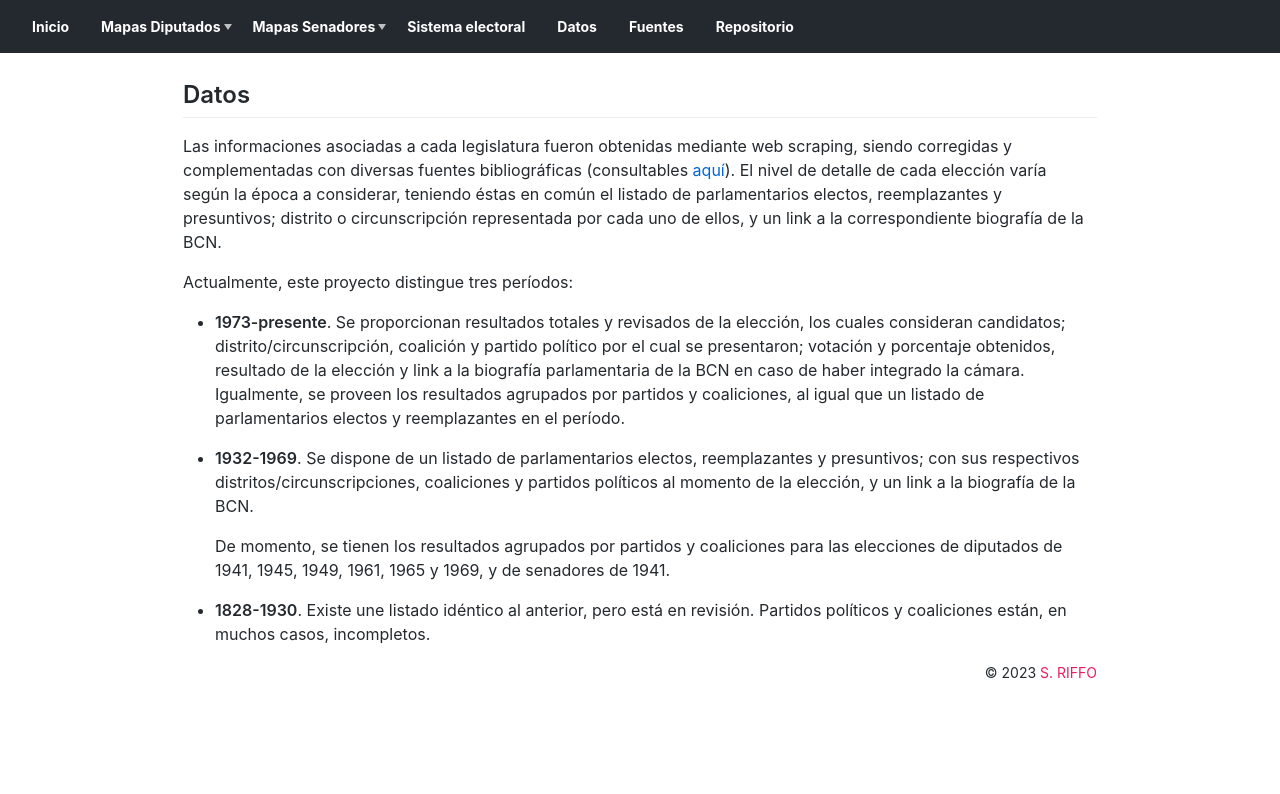
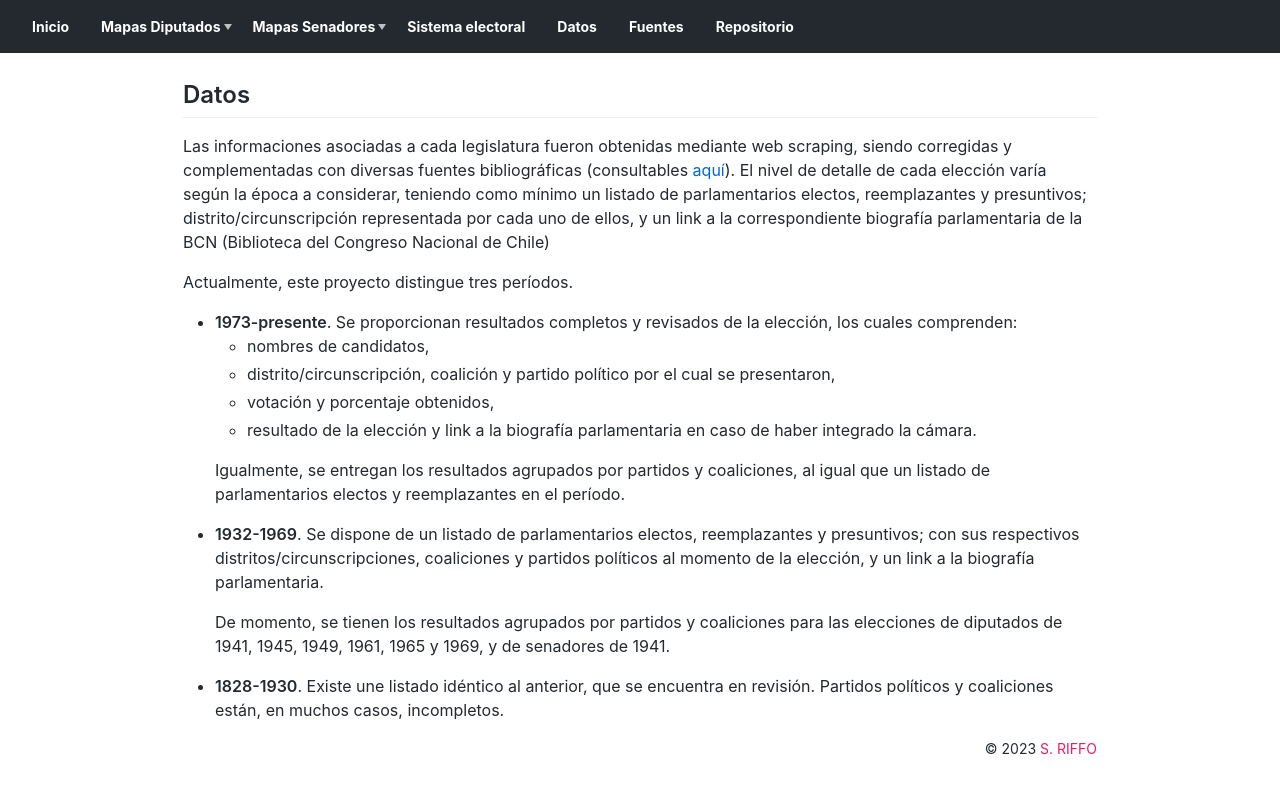
Before and after one commit to sebastianriffo/congreso, a Jekyll site: the page built from es/datos.md, in a window 1280 px wide. Shown: the top 794 px of the page. Built offline with Jekyll 4.4.1, drawn with Linux system fonts in a browser that asks for light colours; nearby versions of some CDN libraries.

```diff
--- a/es/datos.md
+++ b/es/datos.md
@@ -10,13 +10,19 @@ published: True
 order: 5
 ---
 
-Las informaciones asociadas a cada legislatura fueron obtenidas mediante web scraping, siendo corregidas y complementadas con diversas fuentes bibliográficas (consultables [aquí](/fuentes.html)). El nivel de detalle de cada elección varía según la época a considerar, teniendo éstas en común el listado de parlamentarios electos, reemplazantes y presuntivos; distrito o circunscripción representada por cada uno de ellos, y un link a la correspondiente biografía de la BCN.
+Las informaciones asociadas a cada legislatura fueron obtenidas mediante web scraping, siendo corregidas y complementadas con diversas fuentes bibliográficas (consultables [aquí](/es/fuentes.html)). El nivel de detalle de cada elección varía según la época a considerar, teniendo como mínimo un listado de parlamentarios electos, reemplazantes y presuntivos; distrito/circunscripción representada por cada uno de ellos, y un link a la correspondiente biografía parlamentaria de la BCN (Biblioteca del Congreso Nacional de Chile)
 
-Actualmente, este proyecto distingue tres períodos:
-* **1973-presente**. Se proporcionan resultados totales y revisados de la elección, los cuales consideran candidatos; distrito/circunscripción, coalición y partido político por el cual se presentaron; votación y porcentaje obtenidos, resultado de la elección y link a la biografía parlamentaria de la BCN en caso de haber integrado la cámara. Igualmente, se proveen los resultados agrupados por partidos y coaliciones, al igual que un listado de parlamentarios electos y reemplazantes en el período.
+Actualmente, este proyecto distingue tres períodos.
+* **1973-presente**. Se proporcionan resultados completos y revisados de la elección, los cuales comprenden:
+  * nombres de candidatos,
+  * distrito/circunscripción, coalición y partido político por el cual se presentaron,
+  * votación y porcentaje obtenidos,
+  * resultado de la elección y link a la biografía parlamentaria en caso de haber integrado la cámara.
 
-* **1932-1969**. Se dispone de un listado de parlamentarios electos, reemplazantes y presuntivos; con sus respectivos distritos/circunscripciones, coaliciones y partidos políticos al momento de la elección, y un link a la biografía de la BCN.
+  Igualmente, se entregan los resultados agrupados por partidos y coaliciones, al igual que un listado de parlamentarios electos y reemplazantes en el período.
+
+* **1932-1969**. Se dispone de un listado de parlamentarios electos, reemplazantes y presuntivos; con sus respectivos distritos/circunscripciones, coaliciones y partidos políticos al momento de la elección, y un link a la biografía parlamentaria.
 
   De momento, se tienen los resultados agrupados por partidos y coaliciones para las elecciones de diputados de 1941, 1945, 1949, 1961, 1965 y 1969, y de senadores de 1941.
 
-* **1828-1930**. Existe une listado idéntico al anterior, pero está en revisión. Partidos políticos y coaliciones están, en muchos casos, incompletos.
+* **1828-1930**. Existe une listado idéntico al anterior, que se encuentra en revisión. Partidos políticos y coaliciones están, en muchos casos, incompletos.
```
Also changed, not shown: README.md.
